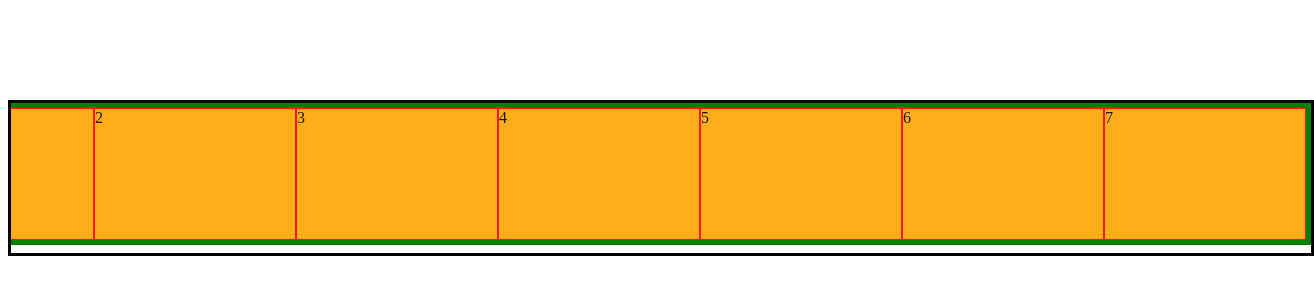
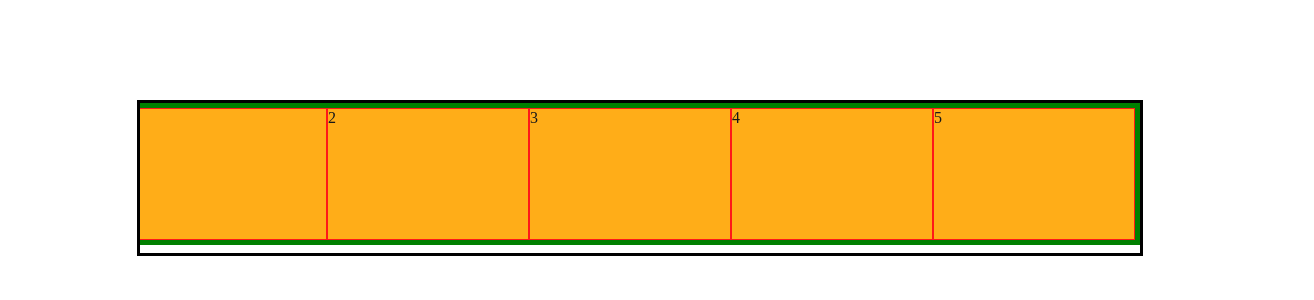
Before and after one commit to arpadpall21/infinite-scroll-component, a React (Vite) app: page / in a window 1280 px wide. Shown: the top 300 px of the page, 1314 px wide, since content can reach past the window. Built offline with nearby package versions, Linux system fonts and the light colour scheme.

Commit message:
scaffold scss module (sass)

```diff
--- /dev/null
+++ b/src/InfiniteScroll/InfiniteScroll.module.scss
@@ -0,0 +1,14 @@
+.infiniteScrollContainer {
+  position: relative;
+  border: solid 3px black;
+  height: 150px;
+  width: 1000px;
+  margin: auto;
+  overflow: hidden;
+
+  > div {
+    position: absolute;
+    border: solid 5px green;
+    text-wrap: nowrap;
+  }
+}
--- a/src/InfiniteScroll/InfiniteScroll.tsx
+++ b/src/InfiniteScroll/InfiniteScroll.tsx
@@ -1,9 +1,10 @@
 import React, { useState, useEffect } from 'react';
+import style from './InfiniteScroll.module.scss';
 
 const cellWidth = 200;
 
 const InfiniteScroll = () => {
-  const [childIds, setChildIds] = useState<number[]>([0, 1, 2, 3, 4, 5, 6, 7]);
+  const [childIds, setChildIds] = useState<number[]>([0, 1, 2, 3, 4, 5]);
 
   const [position, setPosition] = useState({ x: 0 });
   const [isDragging, setIsDragging] = useState(false);
@@ -25,7 +26,7 @@ const InfiniteScroll = () => {
         setGridOffset(gridOffset + cellWidth);
 
 
-        const childIdsClone = [...childIds]
+        const childIdsClone = [...childIds];
         const originalLength = childIdsClone.length;
         childIdsClone.unshift(childIdsClone[0] - 1);
         setChildIds(childIdsClone.slice(0, originalLength));
@@ -45,19 +46,12 @@ const InfiniteScroll = () => {
   function handleMouseDown(e: React.MouseEvent) {
     e.preventDefault();
     setIsDragging(true);
-    setOffset({ x: e.clientX - position.x  });
+    setOffset({ x: e.clientX - position.x });
   }
 
   return (
     <div
-      style={{
-        position: 'relative',
-        border: 'solid 3px black',
-        height: 150,
-        width: 1300,
-        margin: 'auto',
-        overflow: 'hidden'
-      }}
+      className={style.infiniteScrollContainer}
       onMouseLeave={() => {
         console.log('--- mouse left ---')
         setIsDragging(false)
@@ -65,12 +59,9 @@ const InfiniteScroll = () => {
       >
       <div
         style={{
-          position: 'absolute',
-          right: gridOffset,
-          border: 'solid 5px green',
-          textWrap: 'nowrap',
           transform: `translate(${position.x}px`,
           cursor: isDragging ? 'grabbing' : 'grab',
+          right: gridOffset,
         }}
         onMouseDown={handleMouseDown}
         onMouseMove={handleMouseMove}
--- a/vite.config.ts
+++ b/vite.config.ts
@@ -1,9 +1,13 @@
 import { defineConfig } from 'vite'
 import react from '@vitejs/plugin-react-swc'
+import { patchCssModules } from 'vite-css-modules';
 
 // https://vite.dev/config/
 export default defineConfig({
-  plugins: [react()],
+  plugins: [
+    react(),
+    patchCssModules(),
+  ],
   server: {
     port: 3000
   }
```
Also changed, not shown: package.json (+7 -5 lines), src/InfiniteScroll/InfiniteScroll.css (deleted), 1 other file (tests, documents, lock files or other folders).
